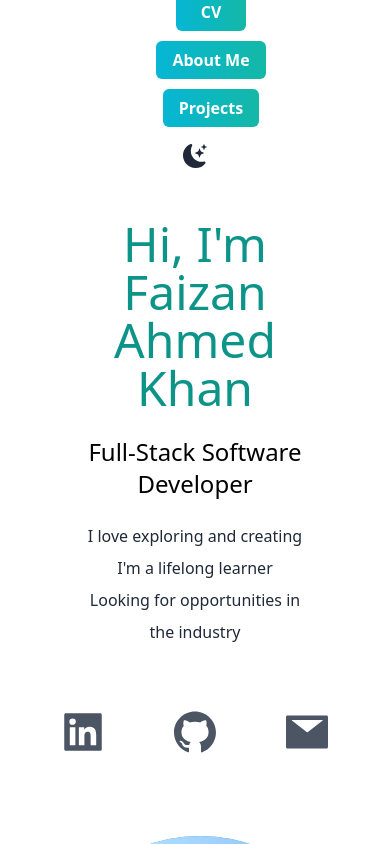
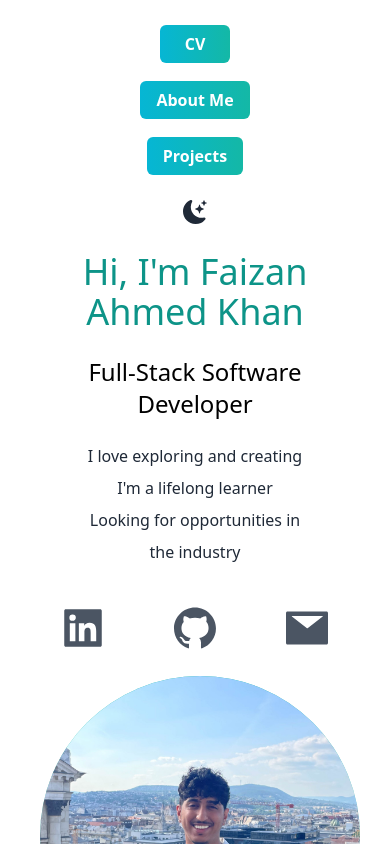
Before and after one commit to faizanahmkhan/next-portfolio, a Next.js app: page / in a window 390 px wide. Shown: the top 844 px of the page. Built offline with nearby package versions, Linux system fonts and the light colour scheme.

Commit message:
fully integrated resposiveness to nav bar

```diff
--- a/pages/index.js
+++ b/pages/index.js
@@ -29,12 +29,13 @@ export default function Home() {
 
       <main className="bg-white px-10 md:px-20 lg:px-40 dark:bg-gray-900">
         <section className="">
-          <nav className="sm:py-10">
-            <ul className=" space-y-6 flex-col place-items-center flex sm:space-y-0 sm:flex-row justify-between xl:px-36 ">
+          <nav className="pt-8 sm:py-10">
+            <ul className=" space-y-8 flex-col place-items-center flex sm:space-y-0 sm:flex-row sm:justify-between
+              lg:px-4 xl:px-40">
               <li>
                 <a
                   className="
-                  bg-gradient-to-r  from-cyan-500 to-teal-500 font-bold text-white px-4 py-2 rounded-md ml-8
+                  bg-gradient-to-r  from-cyan-500 to-teal-500 font-bold text-white px-4 py-2 rounded-md
                   hover:from-cyan-700 hover:to-teal-700
                   dark:bg-gradient-to-r dark:from-orange-400 dark:to-pink-400
                   dark:hover:from-orange-600 dark:hover:to-pink-600"
@@ -47,7 +48,7 @@ export default function Home() {
               <li>
                 <a
                   className="
-                  bg-gradient-to-r from-cyan-500 to-teal-500 font-bold text-white px-4 py-2 rounded-md ml-8
+                  bg-gradient-to-r from-cyan-500 to-teal-500 font-bold text-white px-4 py-2 rounded-md
                   hover:from-cyan-700 hover:to-teal-700
                   dark:bg-gradient-to-r dark:from-orange-400 dark:to-pink-400
                   dark:hover:from-orange-600 dark:hover:to-pink-600"
@@ -59,7 +60,7 @@ export default function Home() {
               <li>
                 <a
                   className="
-                  bg-gradient-to-r from-cyan-500 to-teal-500 font-bold text-white px-4 py-2 rounded-md ml-8
+                  bg-gradient-to-r from-cyan-500 to-teal-500 font-bold text-white px-4 py-2 rounded-md
                   hover:from-cyan-700 hover:to-teal-700
                   dark:bg-gradient-to-r dark:from-orange-400 dark:to-pink-400
                   dark:hover:from-orange-600 dark:hover:to-pink-600"
@@ -80,14 +81,14 @@ export default function Home() {
         </section>
 
         <section>
-          <div className="text-center px-10 my-10">
-            <h2 className="text-5xl py-3 text-teal-600 font-medium md:text-6xl dark:text-pink-400">
+          <div className="text-center px-10 sm:my-10 my-4">
+            <h2 className="text-4xl sm:text-5xl py-3 text-teal-600 font-medium  dark:text-pink-400">
               Hi, I'm Faizan Ahmed Khan
             </h2>
-            <h3 className="text-2xl pt-3 text-black md:text-3xl dark:text-white">
+            <h3 className="text-2xl pt-3 text-black sm:text-3xl dark:text-white">
               Full-Stack Software Developer
             </h3>
-            <p className="text-md py-5 leading-8 text-gray-800 md:text-xl max-w-xl mx-auto dark:text-gray-300">
+            <p className="text py-5 leading-8 text-gray-800 md:text-xl max-w-xl mx-auto dark:text-gray-300">
               I love exploring and creating <br />
               I'm a lifelong learner <br />
               <span className="">
@@ -109,7 +110,7 @@ export default function Home() {
               <AiFillMail className="hover:text-yellow-400 hover:scale-110 " />
             </a>
           </div>
-          <div className="relative mx-auto bg-gradient-to-b from-teal-500 rounded-full w-80 h-80 mt-20 overflow-hidden md:h-96 md:w-96">
+          <div className="relative mx-auto bg-gradient-to-b from-teal-500 rounded-full w-80 h-80 mt-6 sm:mt-20 overflow-hidden md:h-96 md:w-96">
             {darkMode ? (
               <Image src={face3} layout="fill" objectFit="cover" />
             ) : (
```
